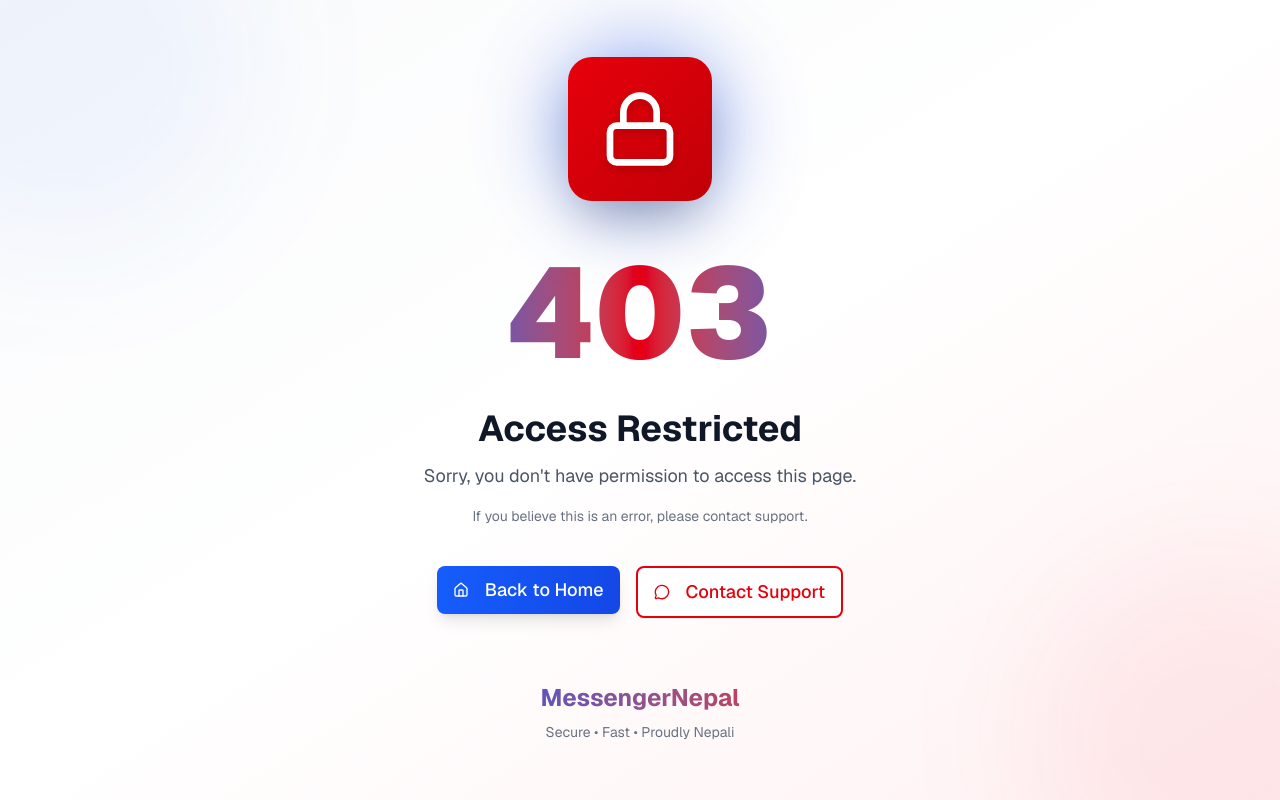
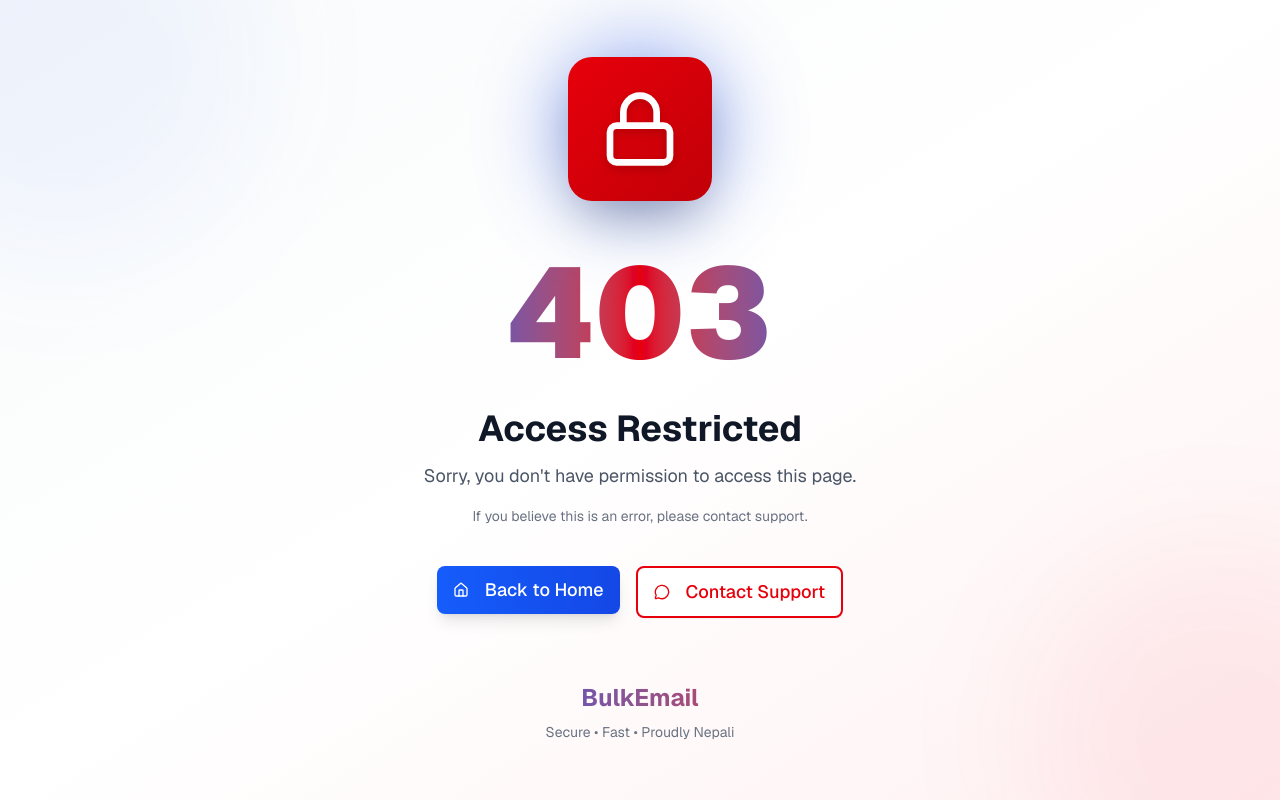
Before and after one commit to CoddingwithPranav/BulkEmail, a Next.js app in the folder apps/web/: page /not-authorized in a window 1280 px wide. Built offline with nearby package versions, Linux system fonts and the light colour scheme; a web font is replaced by a local one.

Commit message:
add readme

```diff
--- a/apps/web/src/app/dashboard/page.tsx
+++ b/apps/web/src/app/dashboard/page.tsx
@@ -114,7 +114,7 @@ export default function PremiumDashboard() {
             className="text-center space-y-6"
           >
             <h1 className="text-6xl md:text-8xl font-black tracking-tighter bg-gradient-to-r from-primary to-primary/70 bg-clip-text text-transparent">
-              MessengerNepal
+              BulkEmail
             </h1>
             <p className="text-xl text-muted-foreground max-w-2xl mx-auto">
               Nepal's fastest, most reliable bulk SMS platform — built for scale, trusted by thousands.
@@ -300,7 +300,7 @@ export default function PremiumDashboard() {
 
           {/* Footer */}
           <footer className="text-center py-12 border-t">
-            <p className="text-3xl font-bold text-primary">MessengerNepal</p>
+            <p className="text-3xl font-bold text-primary">BulkEmail</p>
             <p className="text-lg text-muted-foreground mt-2">
               Built in Nepal • For the World • Always Reliable
             </p>
--- a/apps/web/src/app/globals.css
+++ b/apps/web/src/app/globals.css
@@ -50,7 +50,7 @@
 --card-foreground: oklch(20% 0.02 240);
 --popover: oklch(100% 0 0);
 --popover-foreground: oklch(20% 0.02 240);
---primary: oklch(60% 0.15 140);
+--primary: oklch(76.475% 0.13036 203.696);
 --primary-foreground: oklch(100% 0 0);
 --secondary: oklch(95% 0 0);
 --secondary-foreground: oklch(20% 0.02 240);
@@ -58,7 +58,7 @@
 --muted-foreground: oklch(50% 0.02 240);
 --accent: oklch(95% 0 0);
 --accent-foreground: oklch(20% 0.02 240);
---brand: oklch(60% 0.15 140);
+--brand: oklch(76.475% 0.13036 203.696);
 --destructive: oklch(50% 0.2 20);
 --border: oklch(92% 0 0);
 --input: oklch(92% 0 0);
@@ -70,7 +70,7 @@
 --chart-5: oklch(77% 0.19 70);
 --sidebar: oklch(100% 0 0);
 --sidebar-foreground: oklch(20% 0.02 240);
---sidebar-primary: oklch(60% 0.15 140);
+--sidebar-primary: oklch(76.475% 0.13036 203.696);
 --sidebar-primary-foreground: oklch(100% 0 0);
 --sidebar-accent: oklch(95% 0 0);
 --sidebar-accent-foreground: oklch(20% 0.02 240);
@@ -92,7 +92,7 @@
 --muted-foreground: oklch(70% 0 0);
 --accent: oklch(25% 0 0);
 --accent-foreground: oklch(95% 0 0);
---brand: oklch(60% 0.15 140);
+--brand: oklch(76.475% 0.13036 203.696)
 --destructive: oklch(55% 0.2 20);
 --border: oklch(100% 0 0 / 10%);
 --input: oklch(100% 0 0 / 15%);
--- a/apps/web/src/app/not-authorized/page.tsx
+++ b/apps/web/src/app/not-authorized/page.tsx
@@ -94,7 +94,7 @@ export default function NotAuthorizedPage() {
           {/* Footer */}
           <div className="mt-16 text-center">
             <p className="text-2xl font-bold bg-gradient-to-r from-blue-700 to-red-600 bg-clip-text text-transparent">
-              MessengerNepal
+              BulkEmail
             </p>
             <p className="text-sm text-gray-500 mt-2">
               Secure • Fast • Proudly Nepali
--- a/apps/web/src/components/sidebar/AdminAvatar.tsx
+++ b/apps/web/src/components/sidebar/AdminAvatar.tsx
@@ -21,7 +21,7 @@ export const AdminAvatar = ({ show }: { show?: boolean }) => {
       {(!collapsed || show) && (
         <div>
           <Text size='base'  className="text-sm">
-            Messenger Admin
+             Admin
           </Text>
         </div>
       )}
--- a/apps/web/src/components/sidebar/Logo.tsx
+++ b/apps/web/src/components/sidebar/Logo.tsx
@@ -24,7 +24,7 @@ export function Logo() {
       </div>
       {!collapsed && (
         <div className="text-sidebar-foreground h-full mt-3">
-          <h1 className="font-semibold text-base">Messenger Nepal</h1>
+          <h1 className="font-semibold text-base"> BulkEmail</h1>
         </div>
       )}
     </div>
--- a/package.json
+++ b/package.json
@@ -1,5 +1,5 @@
 {
-  "name": "messengerNepal",
+  "name": "BlukEmail",
   "private": true,
   "scripts": {
     "build": "turbo run build",
--- a/packages/config/src/logger.ts
+++ b/packages/config/src/logger.ts
@@ -15,7 +15,7 @@ const logger = winston.createLogger({
     winston.format.errors({ stack: true }),
     winston.format.json()
   ),
-  defaultMeta: { service: "messenger-nepal" },
+  defaultMeta: { service: "bulk-email" },
   transports: [
     // Write all logs with level `error` and below to `error.log`
     new DailyRotateFile({
```
Also changed, not shown: 2 other files (tests, documents, lock files or other folders).
